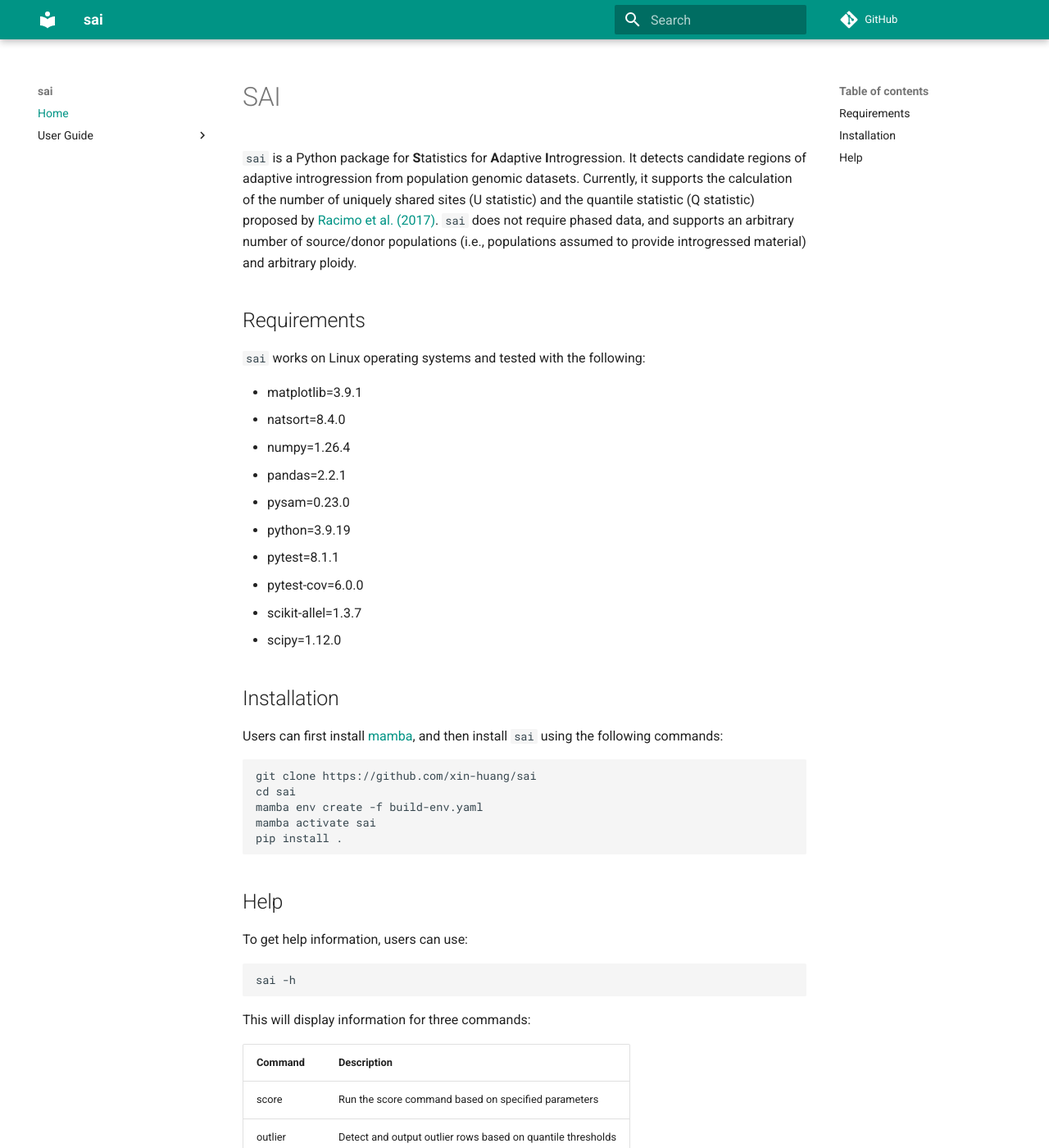
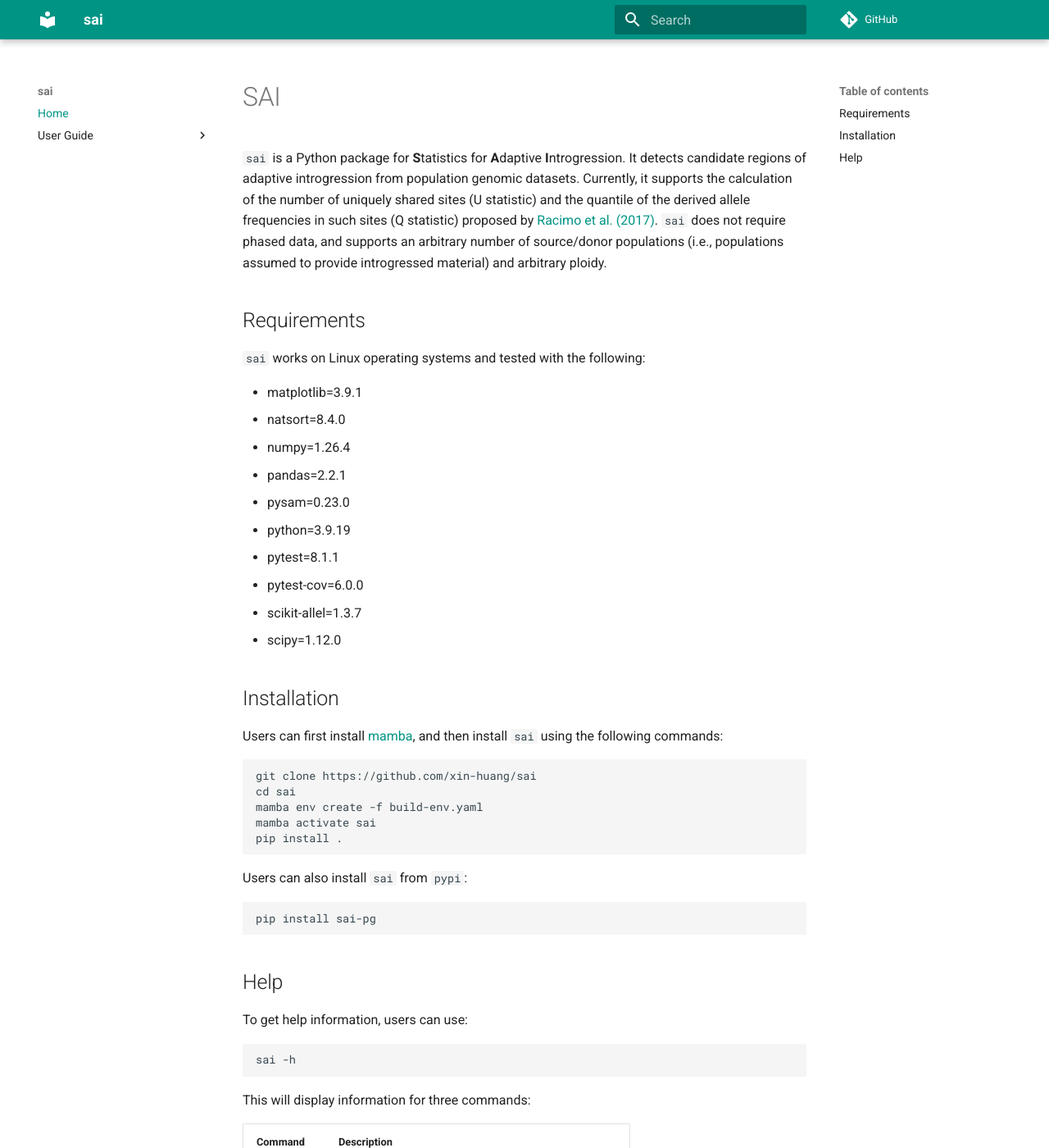
Before and after one commit to xin-huang/sai, an MkDocs documentation site: the page built from docs/index.md, in a window 1280 px wide and 1400 px high. Shown: the whole window at 82% size. Built offline with MkDocs 1.6.1 and Material for MkDocs 9.7.7, drawn with Linux system fonts in a browser that asks for light colours; comment, search, counter and statistics services are not loaded.

Commit message:
Update documentation

````diff
--- a/docs/index.md
+++ b/docs/index.md
@@ -1,6 +1,6 @@
 # SAI
 
-`sai` is a Python package for **S**tatistics for **A**daptive **I**ntrogression. It detects candidate regions of adaptive introgression from population genomic datasets. Currently, it supports the calculation of the number of uniquely shared sites (U statistic) and the quantile statistic (Q statistic) proposed by [Racimo et al. (2017)](https://doi.org/10.1093/molbev/msw216). `sai` does not require phased data, and supports an arbitrary number of source/donor populations (i.e., populations assumed to provide introgressed material) and arbitrary ploidy.
+`sai` is a Python package for **S**tatistics for **A**daptive **I**ntrogression. It detects candidate regions of adaptive introgression from population genomic datasets. Currently, it supports the calculation of the number of uniquely shared sites (U statistic) and the quantile of the derived allele frequencies in such sites (Q statistic) proposed by [Racimo et al. (2017)](https://doi.org/10.1093/molbev/msw216). `sai` does not require phased data, and supports an arbitrary number of source/donor populations (i.e., populations assumed to provide introgressed material) and arbitrary ploidy.
 
 ## Requirements
 
@@ -29,6 +29,12 @@ mamba activate sai
 pip install .
 ```
 
+Users can also install `sai` from `pypi`:
+
+```
+pip install sai-pg
+```
+
 ## Help
 
 To get help information, users can use:
--- a/setup.py
+++ b/setup.py
@@ -30,7 +30,7 @@ with open(os.path.join(HERE, "README.md")) as fid:
 
 # This call to setup() does all the work
 setup(
-    name="sai",
+    name="sai-pg",
     python_requires="==3.9.19",
     version="1.0.0",
     description="A Python Package for Statistics for Adaptive Introgression",
@@ -41,7 +41,7 @@ setup(
     author_email="xinhuang.res@gmail.com",
     license="GPLv3",
     classifiers=[
-        "License :: OSI Approved :: GNU General Public License",
+        "License :: OSI Approved :: GNU General Public License v3 (GPLv3)",
         "Programming Language :: Python",
         "Programming Language :: Python :: 3.9",
     ],
````
Also changed, not shown: docs/userguide/score.md (+2 -2 lines), 2 other files.
